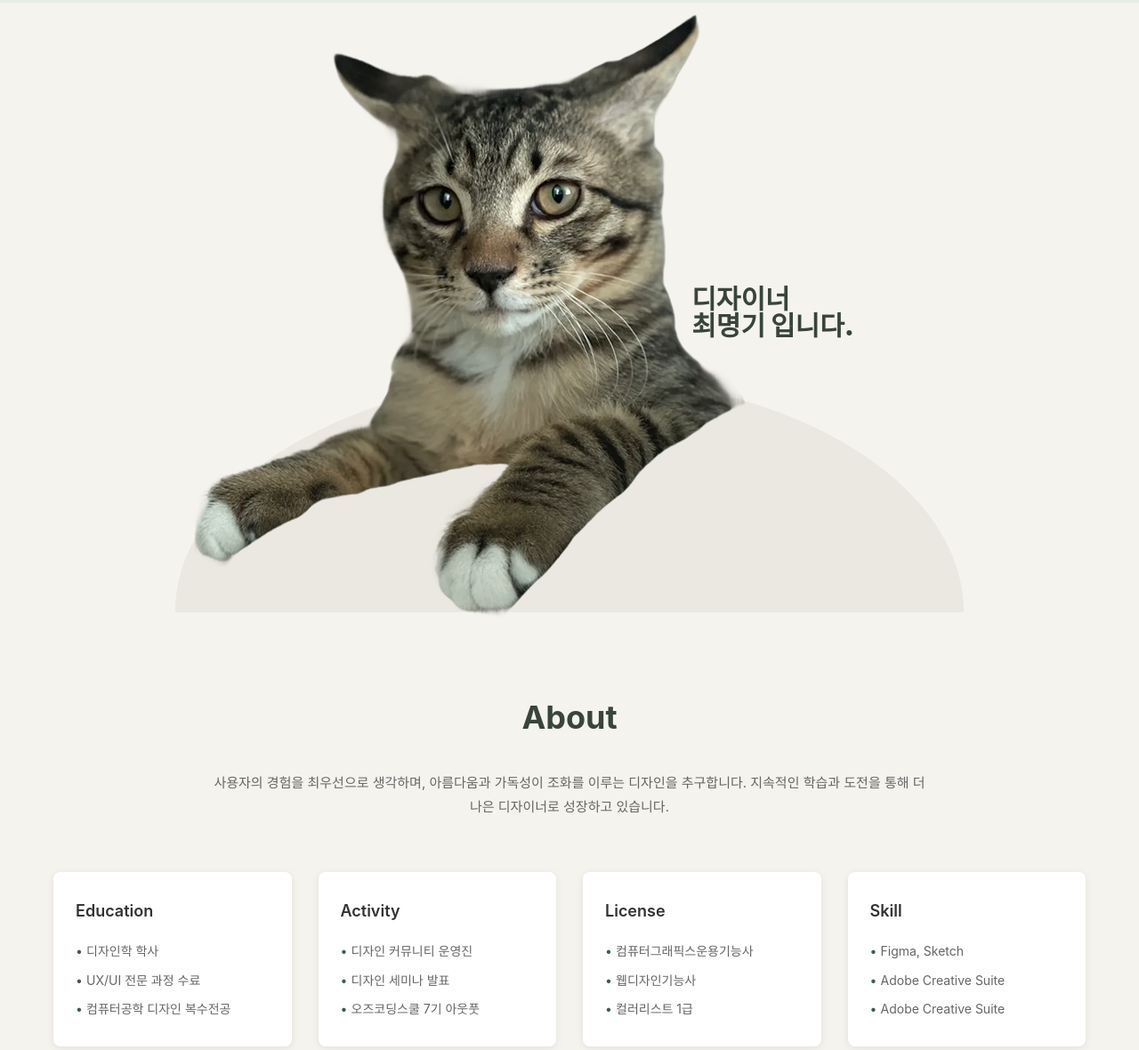
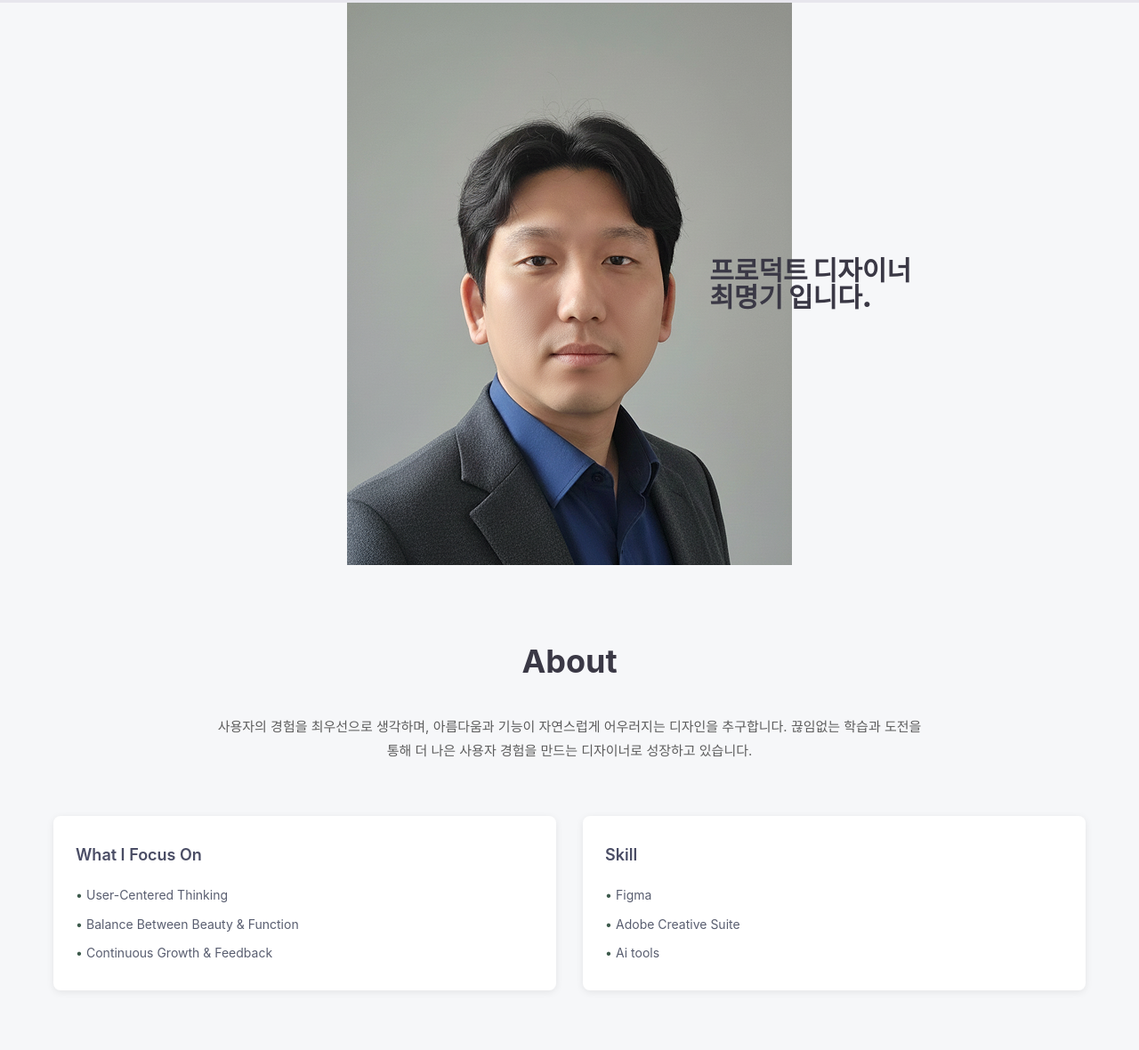
Before and after one commit to gnfmfmd-svg/choi, a plain HTML site: page index.html in a window 1280 px wide. Shown: the part 102-1282 px from the top of the page at 89% size. Drawn offline with Linux system fonts and the light colour scheme.

Commit message:
Add files via upload

```diff
--- a/index.html
+++ b/index.html
@@ -10,7 +10,7 @@
     <!-- Header -->
     <header>
         <div class="logo">
-            <a href="index.html"><img src="images/logo.png" alt="꼬막로고"></a>
+            <a href="index.html"><img src="images/logo.png" alt="CMG"></a>
         </div>
         <nav>
             <ul>
@@ -24,9 +24,9 @@
 
     <!-- Hero Section -->
     <section id="home" class="hero">
-        <img src="images/cat-hero.png" alt="고양이 백꼬막">
+        <img src="images/hero_img.png" alt="프로필 사진">
         <div class="hero-text">
-            <p>디자이너</p>
+            <p>프로덕트 디자이너</p>
             <p>최명기 입니다.</p>
         </div>
     </section>
@@ -36,44 +36,27 @@
     <section id="about" class="about">
         <h2>About</h2>
         <p class="about-intro">
-            사용자의 경험을 최우선으로 생각하며, 아름다움과 가독성이 조화를 이루는 디자인을 추구합니다.
-            지속적인 학습과 도전을 통해 더 나은 디자이너로 성장하고 있습니다.
+            사용자의 경험을 최우선으로 생각하며, 아름다움과 기능이 자연스럽게 어우러지는 디자인을 추구합니다.
+            끊임없는 학습과 도전을 통해 더 나은 사용자 경험을 만드는 디자이너로 성장하고 있습니다.
         </p>
 
         <div class="about-details">
             <section class="about-card">
-                <h3>Education</h3>
+                <h3>What I Focus On</h3>
                 <ul>
-                    <li>디자인학 학사</li>
-                    <li>UX/UI 전문 과정 수료</li>
-                    <li>컴퓨터공학 디자인 복수전공</li>
+                    <li>User-Centered Thinking</li>
+                    <li>Balance Between Beauty & Function</li>
+                    <li>Continuous Growth & Feedback</li>
                 </ul>
             </section>
 
-            <section class="about-card">
-                <h3>Activity</h3>
-                <ul>
-                    <li>디자인 커뮤니티 운영진</li>
-                    <li>디자인 세미나 발표</li>
-                    <li>오즈코딩스쿨 7기 아웃풋</li>
-                </ul>
-            </section>
-
-            <section class="about-card">
-                <h3>License</h3>
-                <ul>
-                    <li>컴퓨터그래픽스운용기능사</li>
-                    <li>웹디자인기능사</li>
-                    <li>컬러리스트 1급</li>
-                </ul>
-            </section>
 
             <section class="about-card">
                 <h3>Skill</h3>
                 <ul>
-                    <li>Figma, Sketch</li>
+                    <li>Figma</li>
                     <li>Adobe Creative Suite</li>
-                    <li>Adobe Creative Suite</li>
+                    <li>Ai tools</li>
                 </ul>
             </section>
         </div>
@@ -87,14 +70,14 @@
             <section class="project-item">
                 <figure>
                     <img src="images/project1.png" alt="여행앱 개선 디자인 프로젝트">
-                    <figcaption>여행앱 개선 디자인 프로젝트</figcaption>
+                    <figcaption>페르소나 분석</figcaption>
                 </figure>
             </section>
 
             <section class="project-item">
                 <figure>
                     <img src="images/project2.png" alt="여행 웹페이지 계산 디자인 프로젝트">
-                    <figcaption>여행 웹페이지 계산 디자인 프로젝트</figcaption>
+                    <figcaption>컴포넌트</figcaption>
                 </figure>
             </section>
         </div>
@@ -108,14 +91,14 @@
             <section class="contact-item">
                 <h3>블로그</h3>
                 <ul>
-                    <li><a href="https://mint-ssam.tistory.com">https://mint-ssam.tistory.com</a></li>
+                    <li><a href="https://choimg.tistory.com/">https://choimg.tistory.com/</a></li>
                 </ul>
             </section>
 
             <section class="contact-item">
                 <h3>이메일</h3>
                 <ul>
-                    <li><a href="mailto:designermintsaam@gmail.com">designermintsaam@gmail.com</a></li>
+                    <li><a href="mailto:gnfmfmd@naver.com">gnfmfmd@naver.com</a></li>
                 </ul>
             </section>
         </div>
--- a/style.css
+++ b/style.css
@@ -9,7 +9,7 @@ body {
     font-family: -apple-system, BlinkMacSystemFont, 'Segoe UI', 'Malgun Gothic', sans-serif;
     line-height: 1.6;
     color: #333;
-    background-color: #F6F8F6;
+    background-color: #F6F7F9;
 }
 
 a {
@@ -33,11 +33,11 @@ header {
     justify-content: space-between;
     align-items: center;
     padding: 20px 60px;
-    background-color: #E6EDE6;
+    background-color: #E7E6ED;
 }
 
 .logo img {
-    border-radius: 50%;
+
     padding: 10px;
 }
 
@@ -50,12 +50,12 @@ nav ul {
 nav a {
     font-weight: 900;
     font-size: 24px;
-    color: #6E8B71;
+    color: #6E6F8B;
     transition: color 0.3s;
 }
 
 nav a:hover {
-    color: #3d5a4c;
+    color: #373746;
 }
 
 /* Hero Section */
@@ -64,37 +64,37 @@ nav a:hover {
     justify-content: center;
     align-items: center;
     padding: 0px 60px;
-    background-color: #f5f3ed;
+    background-color: #F6F7F9;
     position: relative;
 }
 
 .hero img {
-    max-width: 886px;
-    width: 100%;
+
+    width: 500;
 }
 
 .hero-text {
     position: absolute;
-    right: 25%;
+    right: 20%;
     top: 50%;
     transform: translateY(-50%);
     font-size: 30px;
     font-weight: 900;
-    color: #384538;
+    color: #3A3845;
     line-height: 1;
 }
 
 /* About Section */
 .about {
     padding: 80px 60px;
-    background-color: #f5f3ed;
+    background-color: #F6F7F9;
 }
 
 .about h2 {
     text-align: center;
     font-size: 36px;
     margin-bottom: 30px;
-    color: #384538;
+    color: #3A3845;
     font-weight: 700;
 }
 
@@ -103,13 +103,13 @@ nav a:hover {
     max-width: 800px;
     margin: 0 auto 60px;
     font-size: 15px;
-    color: #666;
+    color: #5D5D5D;
     line-height: 1.8;
 }
 
 .about-details {
     display: grid;
-    grid-template-columns: repeat(4, 1fr);
+    grid-template-columns: repeat(2, 1fr);
     gap: 30px;
     max-width: 1200px;
     margin: 0 auto;
@@ -125,7 +125,7 @@ nav a:hover {
 .about-card h3 {
     font-size: 18px;
     margin-bottom: 20px;
-    color: #333;
+    color: #4A4D65;
     font-weight: 600;
 }
 
@@ -137,7 +137,7 @@ nav a:hover {
 
 .about-card li {
     font-size: 14px;
-    color: #666;
+    color: #595E70;
     padding-left: 12px;
     position: relative;
 }
@@ -152,14 +152,14 @@ nav a:hover {
 /* Project Section */
 .project {
     padding: 80px 60px;
-    background-color: #f5f3ed;
+    background-color: #F6F7F9;
 }
 
 .project h2 {
     text-align: center;
     font-size: 36px;
     margin-bottom: 60px;
-    color: #384538;
+    color: #3A3845;
     font-weight: 700;
 }
 
@@ -200,14 +200,14 @@ nav a:hover {
 /* Contact Section */
 .contact {
     padding: 80px 60px;
-    background-color: #f5f3ed;
+    background-color: #F6F7F9;
 }
 
 .contact h2 {
     text-align: center;
     font-size: 36px;
     margin-bottom: 30px;
-    color: #384538;
+    color: #3A3845;
     font-weight: 700;
 
 }
@@ -247,11 +247,11 @@ nav a:hover {
     content: "•";
     position: absolute;
     left: 0;
-    color: #3d5a4c;
+    color: #4A4C65;
 }
 
 .contact-item a {
-    color: #3d5a4c;
+    color: #4A4C65;
     transition: opacity 0.3s;
 }
 
@@ -261,7 +261,7 @@ nav a:hover {
 
 /* Footer */
 footer {
-    background-color: #3d5a4c;
+    background-color: #393845;
     color: rgba(255, 255, 255, 0.6);
     text-align: left;
     padding: 30px 60px;
```
Also changed, not shown: images/hero_img.png (added), images/logo.png, images/project1.png, images/project2.png.
